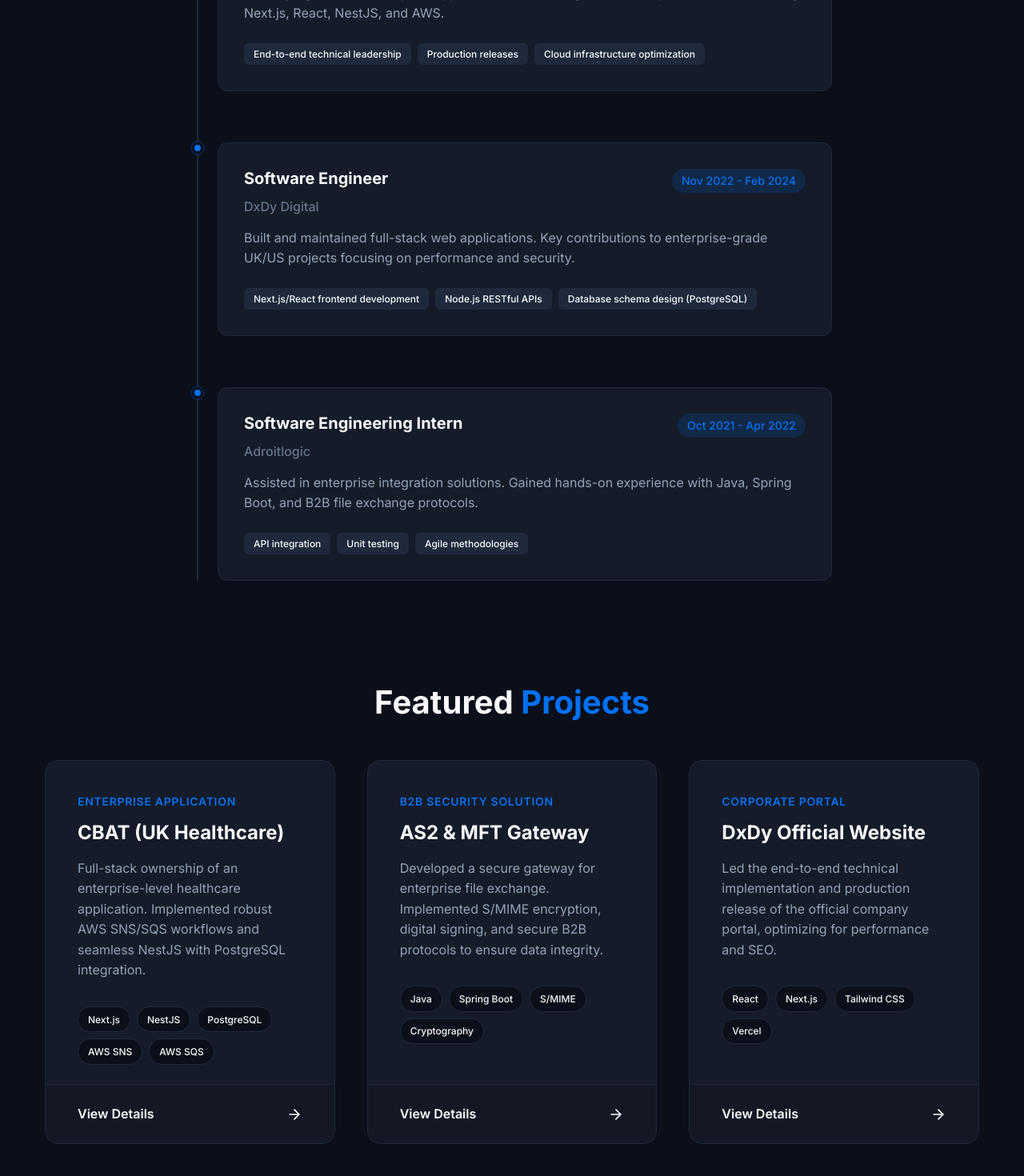
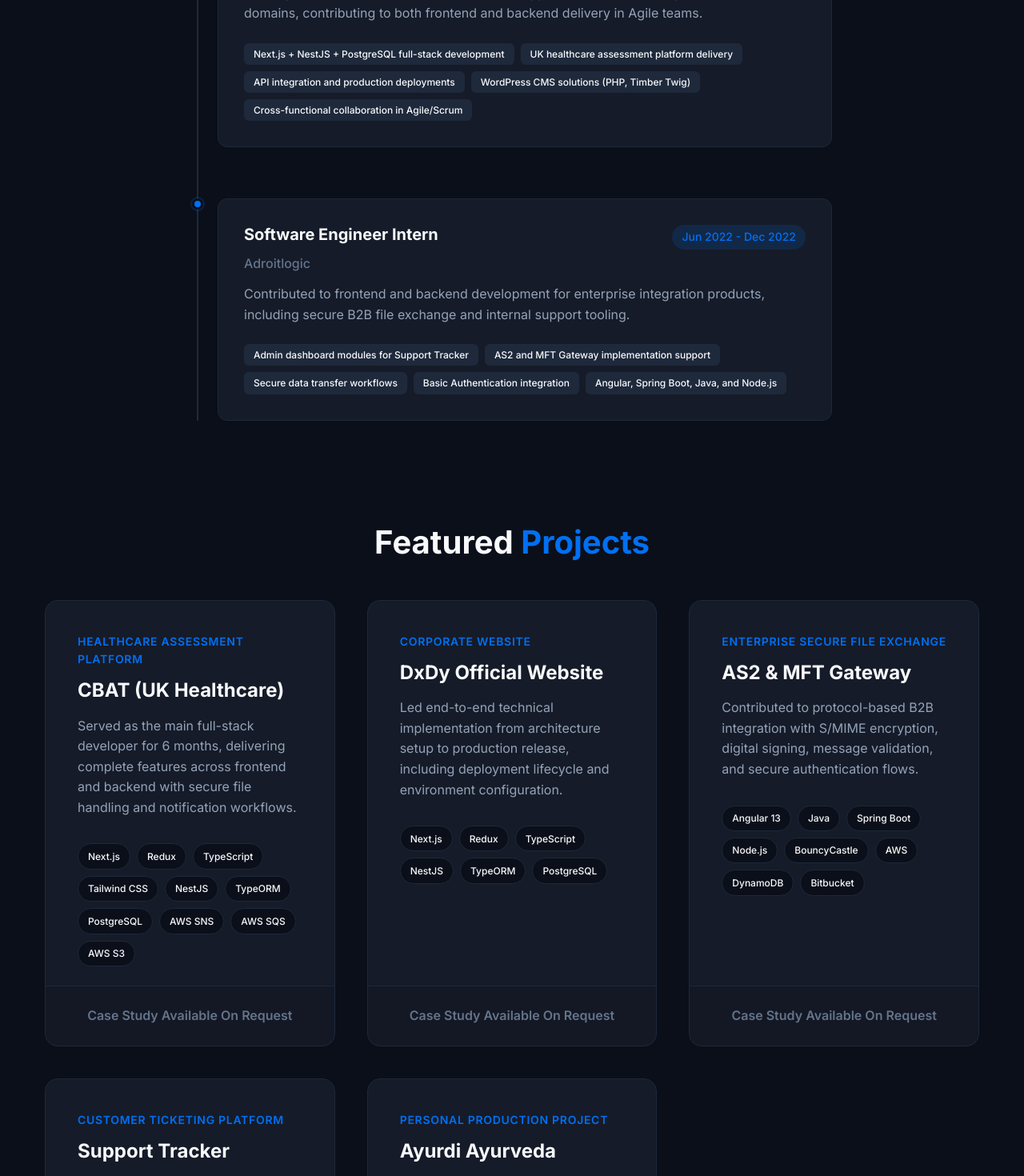
Before and after one commit to TelaniWalakanda/telani-walakanda-portfolio, a React (Vite) app: page / in a window 1280 px wide. Shown: the part 1700-3170 px from the top of the page at 80% size. Built offline with nearby package versions, Linux system fonts and the light colour scheme.

Commit message:
Added Content

```diff
--- a/src/components/Experience.tsx
+++ b/src/components/Experience.tsx
@@ -5,23 +5,28 @@
     {
         role: "Associate Software Engineer",
         company: "DxDy Digital",
-        period: "Feb 2024 - Present",
-        description: "Developing scalable enterprise applications and leading technical implementations. Utilizing Next.js, React, NestJS, and AWS.",
-        highlights: ["End-to-end technical leadership", "Production releases", "Cloud infrastructure optimization"]
+        period: "Feb 2023 - Aug 2025",
+        description: "Developed and maintained scalable full-stack applications across enterprise and healthcare domains, contributing to both frontend and backend delivery in Agile teams.",
+        highlights: [
+            "Next.js + NestJS + PostgreSQL full-stack development",
+            "UK healthcare assessment platform delivery",
+            "API integration and production deployments",
+            "WordPress CMS solutions (PHP, Timber Twig)",
+            "Cross-functional collaboration in Agile/Scrum"
+        ]
     },
     {
-        role: "Software Engineer",
-        company: "DxDy Digital",
-        period: "Nov 2022 - Feb 2024",
-        description: "Built and maintained full-stack web applications. Key contributions to enterprise-grade UK/US projects focusing on performance and security.",
-        highlights: ["Next.js/React frontend development", "Node.js RESTful APIs", "Database schema design (PostgreSQL)"]
-    },
-    {
-        role: "Software Engineering Intern",
+        role: "Software Engineer Intern",
         company: "Adroitlogic",
-        period: "Oct 2021 - Apr 2022",
-        description: "Assisted in enterprise integration solutions. Gained hands-on experience with Java, Spring Boot, and B2B file exchange protocols.",
-        highlights: ["API integration", "Unit testing", "Agile methodologies"]
+        period: "Jun 2022 - Dec 2022",
+        description: "Contributed to frontend and backend development for enterprise integration products, including secure B2B file exchange and internal support tooling.",
+        highlights: [
+            "Admin dashboard modules for Support Tracker",
+            "AS2 and MFT Gateway implementation support",
+            "Secure data transfer workflows",
+            "Basic Authentication integration",
+            "Angular, Spring Boot, Java, and Node.js"
+        ]
     }
 ];
 
--- a/src/components/Projects.css
+++ b/src/components/Projects.css
@@ -107,6 +107,12 @@
     transition: background-color 0.2s ease, color 0.2s ease;
 }
 
+.project-link-muted {
+    justify-content: center;
+    color: var(--text-muted);
+    cursor: default;
+}
+
 .project-card:hover .project-link {
     background-color: rgba(0, 112, 243, 0.05);
     color: var(--accent-blue);
--- a/src/components/Projects.tsx
+++ b/src/components/Projects.tsx
@@ -4,24 +4,38 @@
 const projects = [
     {
         title: "CBAT (UK Healthcare)",
-        type: "Enterprise Application",
-        description: "Full-stack ownership of an enterprise-level healthcare application. Implemented robust AWS SNS/SQS workflows and seamless NestJS with PostgreSQL integration.",
-        techStack: ["Next.js", "NestJS", "PostgreSQL", "AWS SNS", "AWS SQS"],
-        link: "#",
+        type: "Healthcare Assessment Platform",
+        description: "Served as the main full-stack developer for 6 months, delivering complete features across frontend and backend with secure file handling and notification workflows.",
+        techStack: ["Next.js", "Redux", "TypeScript", "Tailwind CSS", "NestJS", "TypeORM", "PostgreSQL", "AWS SNS", "AWS SQS", "AWS S3"],
+        link: "",
+    },
+    {
+        title: "DxDy Official Website",
+        type: "Corporate Website",
+        description: "Led end-to-end technical implementation from architecture setup to production release, including deployment lifecycle and environment configuration.",
+        techStack: ["Next.js", "Redux", "TypeScript", "NestJS", "TypeORM", "PostgreSQL"],
+        link: "",
     },
     {
         title: "AS2 & MFT Gateway",
-        type: "B2B Security Solution",
-        description: "Developed a secure gateway for enterprise file exchange. Implemented S/MIME encryption, digital signing, and secure B2B protocols to ensure data integrity.",
-        techStack: ["Java", "Spring Boot", "S/MIME", "Cryptography"],
-        link: "#",
+        type: "Enterprise Secure File Exchange",
+        description: "Contributed to protocol-based B2B integration with S/MIME encryption, digital signing, message validation, and secure authentication flows.",
+        techStack: ["Angular 13", "Java", "Spring Boot", "Node.js", "BouncyCastle", "AWS", "DynamoDB", "Bitbucket"],
+        link: "",
     },
     {
-        title: "DxDy Official Website",
-        type: "Corporate Portal",
-        description: "Led the end-to-end technical implementation and production release of the official company portal, optimizing for performance and SEO.",
-        techStack: ["React", "Next.js", "Tailwind CSS", "Vercel"],
-        link: "#",
+        title: "Support Tracker",
+        type: "Customer Ticketing Platform",
+        description: "Developed complete admin management modules and integrated frontend with backend systems, including secure real-time synchronization workflows.",
+        techStack: ["Angular 13", "Material UI", "Java", "Spring Boot", "Firebase", "HTML5"],
+        link: "",
+    },
+    {
+        title: "Ayurdi Ayurveda",
+        type: "Personal Production Project",
+        description: "Designed and implemented a responsive production website with reusable components, scalable routing, and ongoing maintenance.",
+        techStack: ["Next.js", "TypeScript", "NextUI", "Tailwind CSS", "Firebase"],
+        link: "https://ayurdiayurveda.com",
     }
 ];
 
@@ -44,10 +58,14 @@
                             </div>
                         </div>
 
-                        <a href={project.link} className="project-link" aria-label={`View ${project.title}`}>
-                            View Details
-                            <svg xmlns="http://www.w3.org/2000/svg" width="20" height="20" viewBox="0 0 24 24" fill="none" stroke="currentColor" strokeWidth="2" strokeLinecap="round" strokeLinejoin="round"><line x1="5" y1="12" x2="19" y2="12"></line><polyline points="12 5 19 12 12 19"></polyline></svg>
-                        </a>
+                        {project.link ? (
+                            <a href={project.link} target="_blank" rel="noopener noreferrer" className="project-link" aria-label={`View ${project.title}`}>
+                                View Live Project
+                                <svg xmlns="http://www.w3.org/2000/svg" width="20" height="20" viewBox="0 0 24 24" fill="none" stroke="currentColor" strokeWidth="2" strokeLinecap="round" strokeLinejoin="round"><line x1="5" y1="12" x2="19" y2="12"></line><polyline points="12 5 19 12 12 19"></polyline></svg>
+                            </a>
+                        ) : (
+                            <span className="project-link project-link-muted">Case Study Available On Request</span>
+                        )}
                     </div>
                 ))}
             </div>
```
